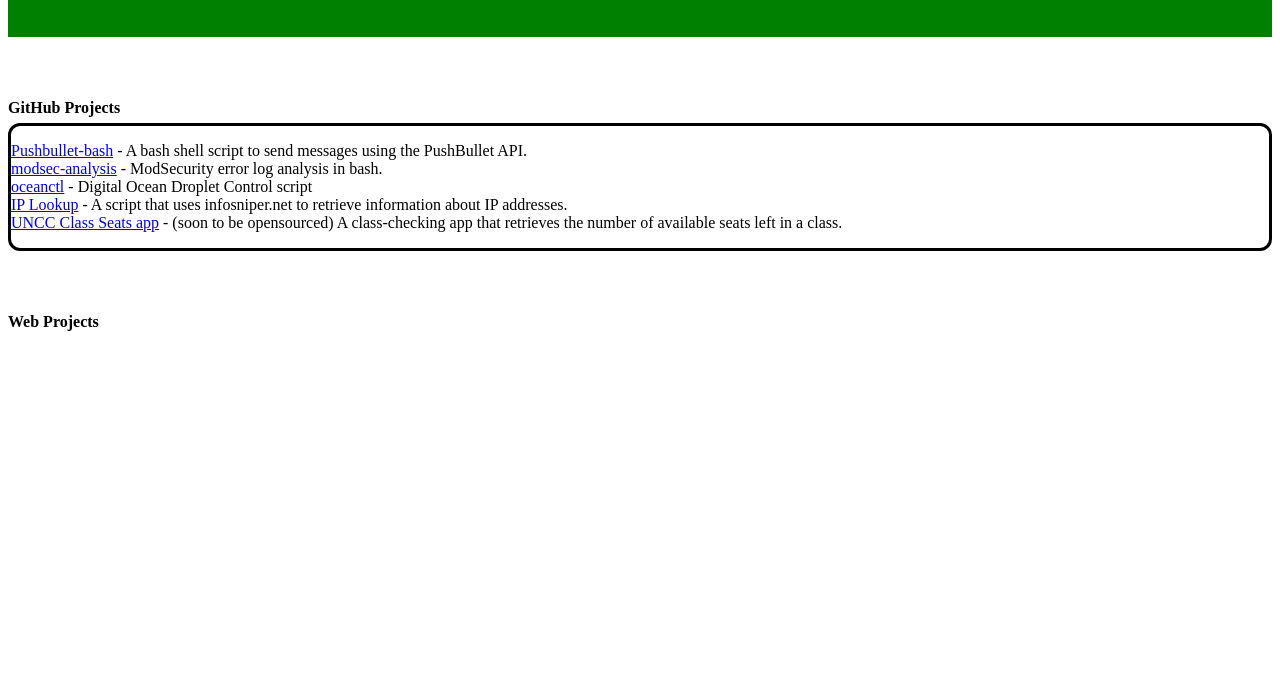
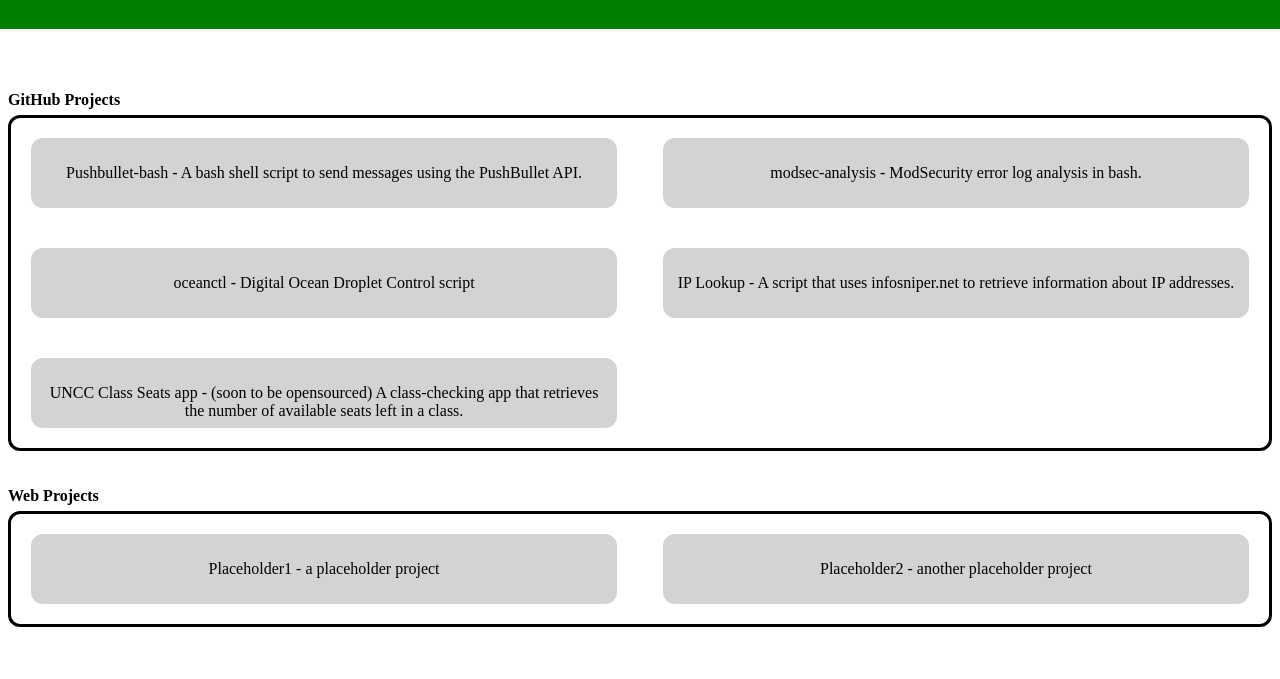
Before and after one commit to Red5d/Red5d.github.io, a plain HTML site: page index.html in a window 1280 px wide. Shown: the part 121-800 px from the top of the page. Drawn offline with Linux system fonts and the light colour scheme.

Commit message:
Added more structure and styling. Put each project into its own box.

```diff
--- a/index.html
+++ b/index.html
@@ -1,6 +1,30 @@
 <html>
 <head>
 	<title>Red5d's Projects</title>
+
+<style type="text/css">
+
+body { margin:0px }
+
+.project-section {
+border:3px black solid; border-radius:12px; float:left; text-align:center; width:100%;
+}
+
+.project-item-left {
+width:45%; height:50px; background-color:lightgray; border-radius:12px;
+float:left; margin:20px; padding:10px; text-align:center; text-decoration:none; color:black;
+}
+
+.project-item-right {
+width:45%; height:50px; background-color:lightgray; border-radius:12px;
+float:right; margin:20px; padding:10px; text-align:center; text-decoration:none; color:black;
+}
+
+.project-item-left:hover { background-color:darkgray; }
+.project-item-right:hover { background-color:darkgray; }
+
+</style>
+
 </head>
 
 <body>
@@ -11,24 +35,46 @@
 
 <br><br>
 
-<p style="position:relative; top:10px"><b>GitHub Projects</b></p>
-<div style="border:3px solid black; border-radius:12px">
-<p>
-<a href="https://github.com/Red5d/pushbullet-bash">Pushbullet-bash</a> - A bash shell script to send messages using the PushBullet API.
-<br>
-<a href="https://github.com/Red5d/modsec-analysis">modsec-analysis</a> - ModSecurity error log analysis in bash.
-<br>
-<a href="https://github.com/Red5d/oceanctl">oceanctl</a> - Digital Ocean Droplet Control script
-<br>
-<a href="https://gist.github.com/Red5d/8233212">IP Lookup</a> - A script that uses infosniper.net to retrieve information about IP addresses.
-<br>
-<a href="#">UNCC Class Seats app</a> - (soon to be opensourced) A class-checking app that retrieves the number of available seats left in a class.
+<div style="margin-left:8px; margin-right:14px" id="project-container">
+
+<p style="float:left; position:relative; top:10px"><b>GitHub Projects</b></p><br>
+<div class="project-section">
+
+	<a class="project-item-left" href="https://github.com/Red5d/pushbullet-bash">
+	<p>Pushbullet-bash - A bash shell script to send messages using the PushBullet API.</p>
+	</a>
+
+	<a class="project-item-right" href="https://github.com/Red5d/modsec-analysis">
+	<p>modsec-analysis - ModSecurity error log analysis in bash.</p>
+	</a>
+
+	<a class="project-item-left" href="https://github.com/Red5d/oceanctl">
+	<p>oceanctl - Digital Ocean Droplet Control script</p>
+	</a>
+
+	<a class="project-item-right" href="https://gist.github.com/Red5d/8233212">
+	<p>IP Lookup - A script that uses infosniper.net to retrieve information about IP addresses.</p>
+	</a>
+
+	<a class="project-item-left" href="https://play.google.com/store/apps/details?id=com.daniel.unccseats&hl=en">
+	<p>UNCC Class Seats app - (soon to be opensourced) A class-checking app that retrieves the number of available seats left in a class.</p>
+	</a>
+
 </div>
 
 <br><br>
 
-<p style="position:relative; top:10px"><b>Web Projects</b></p>
-<div>
+<p style="float:left; position:relative; top:20px"><b>Web Projects</b></p>
+<br><br><br>
+<div class="project-section" style="position:relative; top:10px">
+	<a href="#" class="project-item-left">
+	<p>Placeholder1 - a placeholder project</p>
+	</a>
+
+	<a href="#" class="project-item-right">
+	<p>Placeholder2 - another placeholder project</p>
+	</a>
+</div>
 
 </div>
 
```
